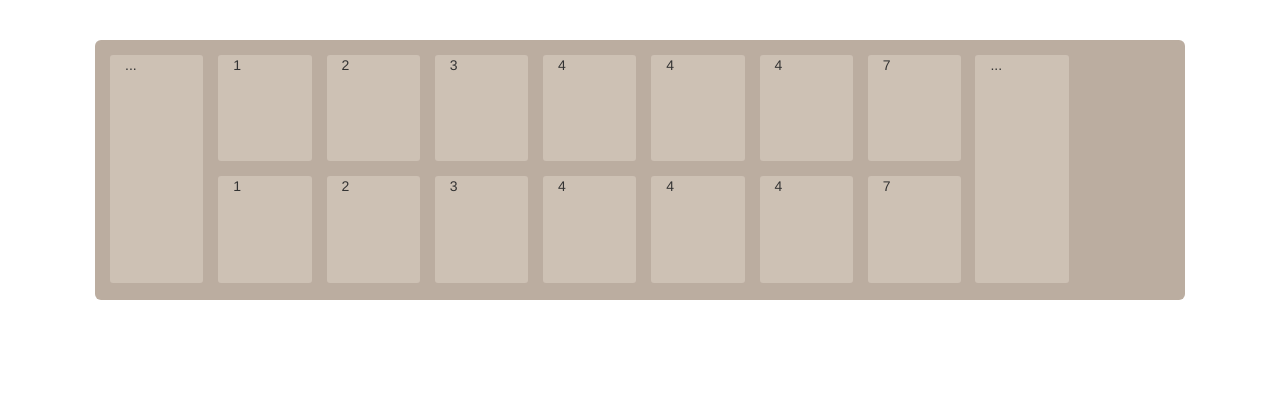
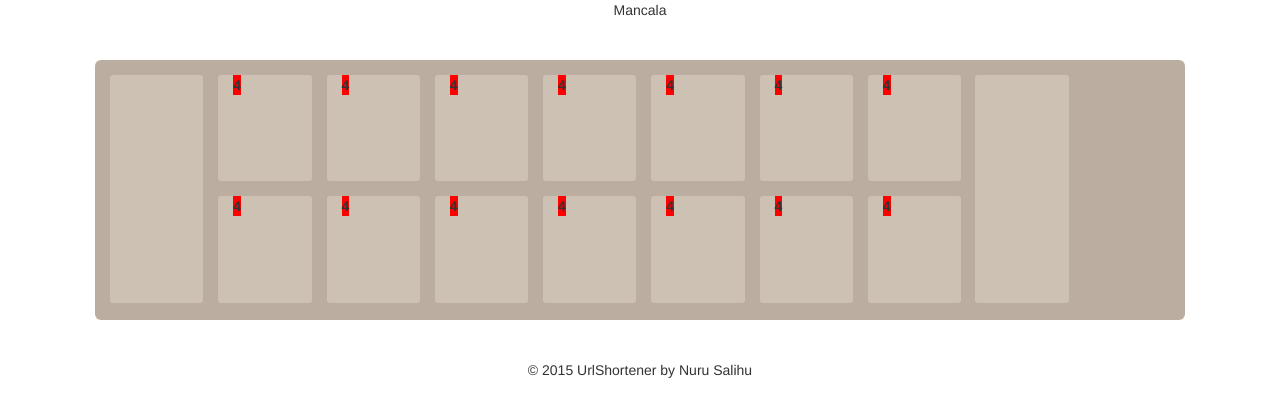
Before and after one commit to DanSallau/mancala, a plain HTML site: page index.html in a window 1280 px wide. Drawn offline with Linux system fonts and the light colour scheme.

Commit message:
css design adding

```diff
--- a/index.html
+++ b/index.html
@@ -4,44 +4,65 @@
     <link rel="stylesheet" href="styles/bootstrap.min.css">
     <link rel="stylesheet" href="styles/site.css">
 </head>
-<body>
+<body onload="myFunction()">
 
 <div class="container">
 
     <div class="row">
+    <center><div class="title">Mancala</div></center>
 
     </div>
     <div class="row">
         <div class="game-container">
             <div class="grid-container">
-                <div class="col-md-2 grid-mega-cell">...</div>
+                <div class="col-md-2 grid-mega-cell">
+                    <label for="tile15" class="mylabel" id="15" style="margin-top:70px;"></label></div>
                 <div class="col-md-10">
                     <div class="row grid-row">
-                        <div class="col-md-2 grid-cell">1</div>
-                        <div class="col-md-2 grid-cell">2</div>
-                        <div class="col-md-2 grid-cell">3</div>
-                        <div class="col-md-2 grid-cell">4</div>
-                        <div class="col-md-2 grid-cell">4</div>
-                        <div class="col-md-2 grid-cell">4</div>
-                        <div class="col-md-2 grid-cell">7</div>
+                        <div class="col-md-2 grid-cell">
+                            <label for="tile14" class="mylabel" id="14" ></label></div>
+                        <div class="col-md-2 grid-cell">
+                            <label for="tile13" class="mylabel" id="13"></label></div>
+                        <div class="col-md-2 grid-cell">
+                            <label for="tile12" class="mylabel" id="12"></label></div>
+                        <div class="col-md-2 grid-cell">
+                            <label for="tile11" class="mylabel" id="11"></label></div>
+                        <div class="col-md-2 grid-cell">
+                            <label for="tile10" class="mylabel" id="10"></label></div>
+                        <div class="col-md-2 grid-cell">
+                            <label for="tile9" class="mylabel" id="9"></label></div>
+                        <div class="col-md-2 grid-cell">
+                            <label for="tile8" class="mylabel" id="8"></label></div>
                     </div>
                     <div class="row grid-row">
-                        <div class="col-md-2 grid-cell">1</div>
-                        <div class="col-md-2 grid-cell">2</div>
-                        <div class="col-md-2 grid-cell">3</div>
-                        <div class="col-md-2 grid-cell">4</div>
-                        <div class="col-md-2 grid-cell">4</div>
-                        <div class="col-md-2 grid-cell">4</div>
-                        <div class="col-md-2 grid-cell">7</div>
+                        <div class="col-md-2 grid-cell">
+                            <label for="tile7" class="mylabel" id="7" onclick="mouseClick(this)"></label></div>
+                        <div class="col-md-2 grid-cell">
+                            <label for="tile6" id="6" class="mylabel" onclick="mouseClick(this)"></label></div>
+                        <div class="col-md-2 grid-cell">
+                            <label for="tile5" id="5" class="mylabel" onclick="mouseClick(this)"></label></div>
+                        <div class="col-md-2 grid-cell">
+                            <label for="tile4" id="4" class="mylabel" onclick="mouseClick(this)"></label></div>
+                        <div class="col-md-2 grid-cell">
+                            <label for="tile3" id="3" class="mylabel" onclick="mouseClick(this)"></label></div>
+                        <div class="col-md-2 grid-cell">
+                            <label for="tile2" id="2" class="mylabel" onclick="mouseClick(this)"></label></div>
+                        <div class="col-md-2 grid-cell">
+                            <label for="tile1" id="1" class="mylabel" onclick="mouseClick(this)"></label></div>
                     </div>
                 </div>
-                <div class="col-md-2 grid-mega-cell">...</div>
+                <div class="col-md-2 grid-mega-cell">
+                    <label for="tile0" class="mylabel" id="0" style="margin-top:70px;"></label></div>
 
             </div>
         </div>
     </div>
 
 </div>
+ <footer class="container text-center">
+        <p>&copy; 2015 UrlShortener by Nuru Salihu </p>
 
+</footer>
+<script src="js/app.js" type="text/javascript"></script>
 </body>
 </html>
```
